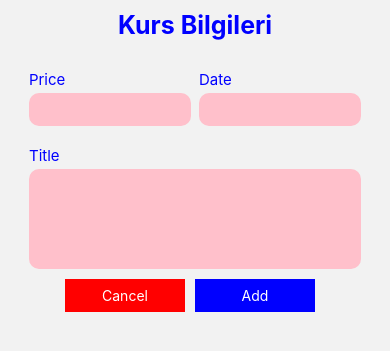
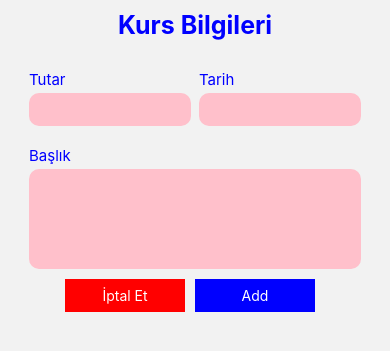
Before and after one commit to sabata06/my-courses, a React Native app: screen /ManageCourse in a window 390 px wide. Shown: the part 139-490 px from the top of the page. Built offline with nearby package versions, Linux system fonts and the light colour scheme.

Commit message:
validation added

```diff
--- a/components/CourseForm.jsx
+++ b/components/CourseForm.jsx
@@ -1,7 +1,8 @@
-import { Pressable, StyleSheet, Text, View } from "react-native";
-import React, { useState } from "react";
-import Input from "./Input";
-import { dateFormatter } from "../helper/date";
+import { StyleSheet, Text, View, Pressable, Alert } from 'react-native';
+import React from 'react';
+import Input from './Input';
+import { useState } from 'react';
+import { dateFormatter } from '../helper/date';
 
 export default function CourseForm({
   cancelHandler,
@@ -10,71 +11,113 @@ export default function CourseForm({
   defaultValues,
 }) {
   const [inputs, setInputs] = useState({
-    amount: defaultValues ? defaultValues.amount.toString() : "",
-    date: defaultValues ? dateFormatter(defaultValues.date) : "",
-    description: defaultValues ? defaultValues.description : "",
+    amount: {
+      value: defaultValues ? defaultValues.amount.toString() : '',
+      isValid: true,
+    },
+    date: {
+      value: defaultValues ? dateFormatter(defaultValues.date) : '',
+      isValid: true,
+    },
+
+    description: {
+      value: defaultValues ? defaultValues.description : '',
+      isValid: true,
+    },
   });
 
-  const inputChange = (inputIdentifier, enteredValue) => {
+  function addOrUpdateHandler() {
+    const courseData = {
+      amount: Number(inputs.amount.value),
+      date: new Date(inputs.date.value),
+      description: inputs.description.value,
+    };
+    console.log(courseData);
+
+    const amountIsValid = courseData.amount > 0;
+    const dateIsValid = courseData.date.toString() !== 'Invalid Date';
+    const descriptionIsValid = courseData.description.trim().length > 0;
+
+    if (!amountIsValid || !dateIsValid || !descriptionIsValid) {
+      setInputs((currentInputs) => {
+        return {
+          amount: {
+            value: Number(currentInputs.amount.value),
+            isValid: amountIsValid,
+          },
+          date: { value: currentInputs.date.value, isValid: dateIsValid },
+          description: {
+            value: currentInputs.description.value,
+            isValid: descriptionIsValid,
+          },
+        };
+      });
+      return;
+    }
+
+    onSubmit(courseData);
+  }
+
+  console.log(inputs);
+  function inputChange(inputIdentifier, enteredValue) {
     setInputs((currentInput) => {
       return {
         ...currentInput,
-        [inputIdentifier]: enteredValue,
+        [inputIdentifier]: { value: enteredValue, isValid: true },
       };
     });
-  };
-
-  function addOrUpdateHandler() {
-    const courseData = {
-      amount: Number(inputs.amount),
-      date: new Date(inputs.date),
-      description: inputs.description,
-    };
-    onSubmit(courseData);
   }
-
   return (
     <View style={styles.form}>
       <Text style={styles.title}>Kurs Bilgileri</Text>
       <View style={styles.priceAndDate}>
         <Input
           style={styles.flexAll}
-          label="Price"
+          label="Tutar"
           textInputConfig={{
-            keyboardType: "decimal-pad",
-            onChangeText: inputChange.bind(this, "amount"),
-            value: inputs.amount,
+            keyboardType: 'decimal-pad',
+            onChangeText: inputChange.bind(this, 'amount'),
+            value: inputs.amount.value.toString(),
           }}
         />
         <Input
           style={styles.flexAll}
-          label="Date"
+          label="Tarih"
           textInputConfig={{
-            placeHolder: "YYYY-MM-DD",
+            placeHolder: 'YYYY-MM-DD',
             maxLength: 10,
-            onChangeText: inputChange.bind(this, "date"),
-            value: inputs.date,
+            onChangeText: inputChange.bind(this, 'date'),
+            value: inputs.date.value,
           }}
         />
       </View>
 
       <Input
-        label="Title"
+        label="Başlık"
         textInputConfig={{
           multiline: true,
-          onChangeText: inputChange.bind(this, "description"),
-          value: inputs.description,
+          onChangeText: inputChange.bind(this, 'description'),
+          value: inputs.description.value,
         }}
       />
+      {!inputs.amount.isValid && (
+        <Text>Lütfen tutarı doğru formatta giriniz</Text>
+      )}
+      {!inputs.date.isValid && (
+        <Text>Lütfen tarihi doğru formatta giriniz</Text>
+      )}
+      {!inputs.description.isValid && (
+        <Text>Lütfen başlığı doğru formatta giriniz</Text>
+      )}
       <View style={styles.buttons}>
         <Pressable onPress={cancelHandler}>
           <View style={styles.cancel}>
-            <Text style={styles.cancelText}>Cancel</Text>
+            <Text style={styles.cancelText}>İptal Et</Text>
           </View>
         </Pressable>
         <Pressable onPress={addOrUpdateHandler}>
-          <View style={styles.update}>
-            <Text style={styles.updateText}>{buttonLabel}</Text>
+          <View style={styles.addOrDelete}>
+            <Text style={styles.addOrDeleteText}>{buttonLabel}</Text>
           </View>
         </Pressable>
       </View>
@@ -88,39 +131,39 @@ const styles = StyleSheet.create({
   },
   title: {
     fontSize: 25,
-    fontWeight: "bold",
-    textAlign: "center",
-    color: "blue",
+    fontWeight: 'bold',
+    textAlign: 'center',
+    color: 'blue',
     marginVertical: 20,
   },
   priceAndDate: {
-    flexDirection: "row",
+    flexDirection: 'row',
   },
   flexAll: {
     flex: 1,
   },
   buttons: {
-    flexDirection: "row",
-    justifyContent: "center",
+    flexDirection: 'row',
+    justifyContent: 'center',
   },
   cancel: {
-    backgroundColor: "red",
+    backgroundColor: 'red',
     minWidth: 120,
     marginRight: 10,
     padding: 8,
-    alignItems: "center",
+    alignItems: 'center',
   },
   cancelText: {
-    color: "white",
+    color: 'white',
   },
-  update: {
-    backgroundColor: "blue",
+  addOrDelete: {
+    backgroundColor: 'blue',
     minWidth: 120,
     marginRight: 10,
     padding: 8,
-    alignItems: "center",
+    alignItems: 'center',
   },
-  updateText: {
-    color: "white",
+  addOrDeleteText: {
+    color: 'white',
   },
 });
```
